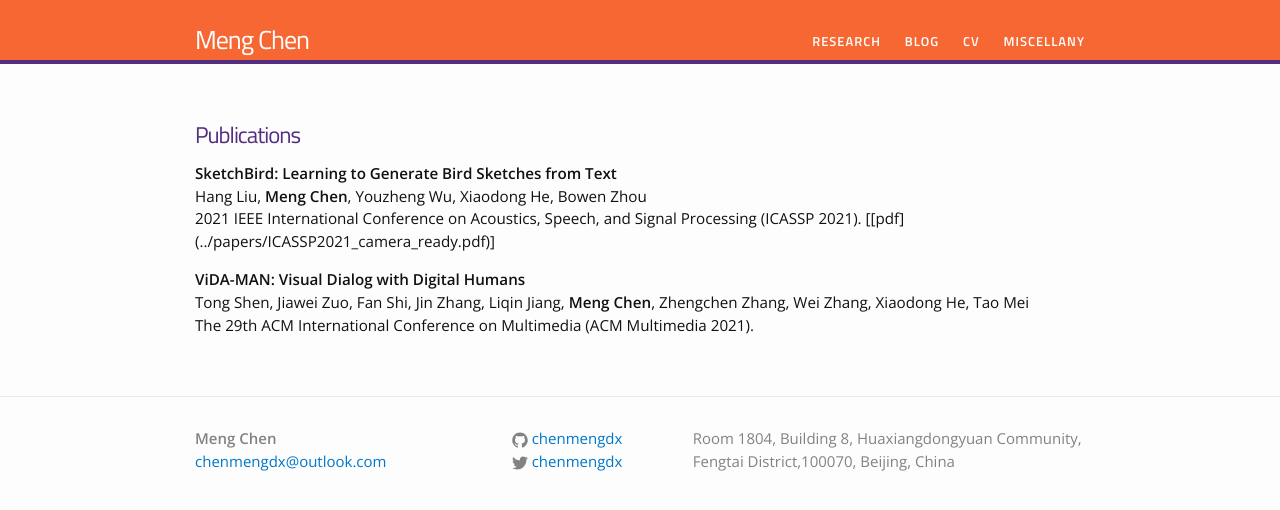
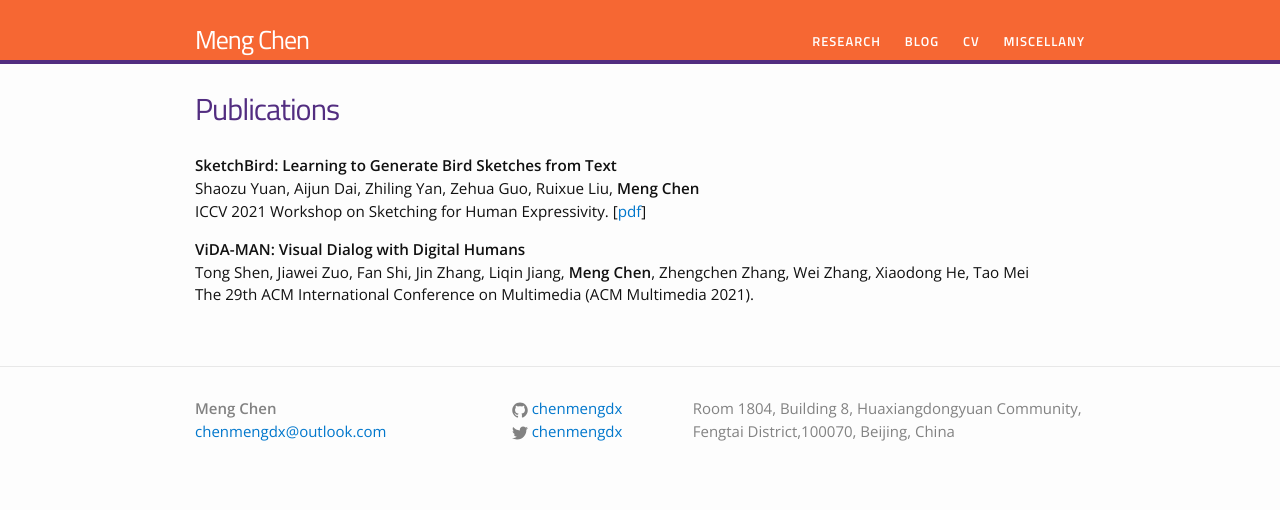
Before and after one commit to chenmengdx/chenmengdx.github.io, a Jekyll site: the page built from research.md, in a window 1280 px wide. Shown: the top 510 px of the page. Built offline with Jekyll 4.4.1, drawn with Linux system fonts in a browser that asks for light colours.

Commit message:
update research

```diff
--- a/research.md
+++ b/research.md
@@ -1,15 +1,15 @@
 ---
 layout: page
+title: Publications
 permalink: /research/
 ---
 
 <div>
-<h1>Publications</h1>
 
 <p>
 <b>SketchBird: Learning to Generate Bird Sketches from Text</b> <br />
-Hang Liu, <b>Meng Chen</b>, Youzheng Wu, Xiaodong He, Bowen Zhou <br />
-2021 IEEE International Conference on Acoustics, Speech, and Signal Processing (ICASSP 2021). [[pdf](../papers/ICASSP2021_camera_ready.pdf)]
+Shaozu Yuan, Aijun Dai, Zhiling Yan, Zehua Guo, Ruixue Liu, <b>Meng Chen</b> <br />
+ICCV 2021 Workshop on Sketching for Human Expressivity. [<a href="../papers/ICASSP2021_camera_ready.pdf">pdf</a>]
 </p>
 
 <p>
```
